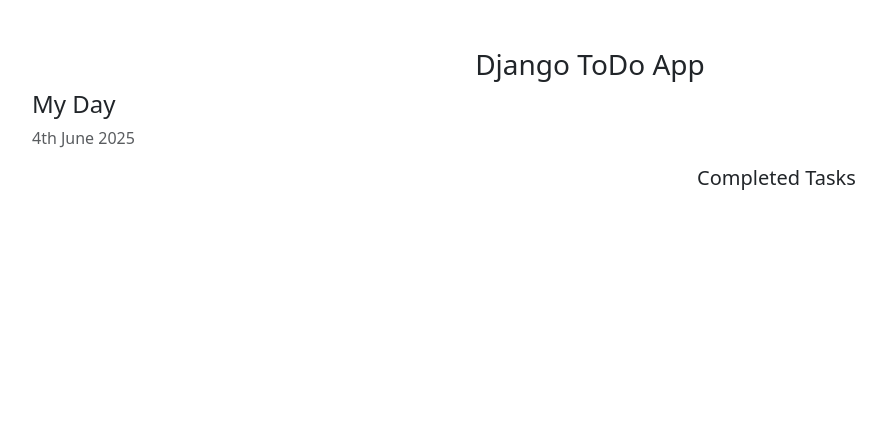
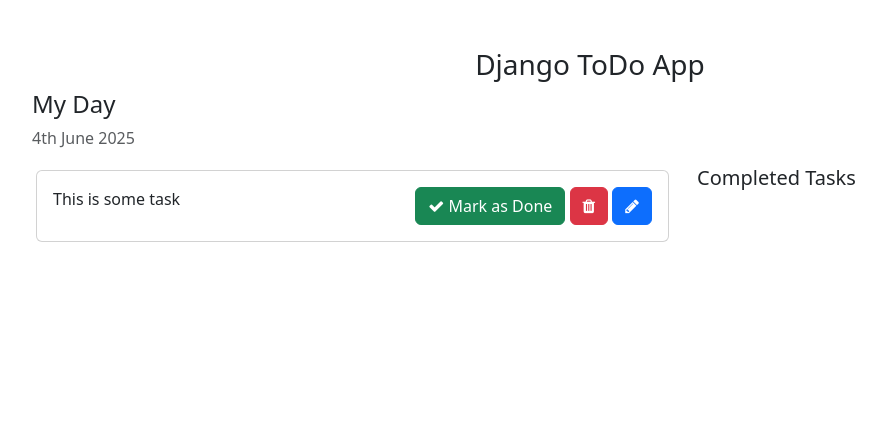
Before and after one commit to koushik21-design/todoApp, a Django app: page / in a window 1280 px wide. Shown: the top 441 px of the page, without its empty margins (50-936 px from the left). Run offline with Django 5.2, Linux system fonts and the light colour scheme.

Commit message:
modified home.html file

```diff
--- a/templates/home.html
+++ b/templates/home.html
@@ -26,7 +26,16 @@
             <p class="text-muted">{% now "jS F Y" %}</p>
             <div class="col-md-7 col-lg-7" style="height: 450px; overflow: scroll;">
                 <!-- List of all the tasks for the day -->
-
+                 <div class="card m-1">
+                    <div class="card-body">
+                        This is some task
+                        <span style="position: relative; float: right;">
+                            <a href="" class="btn btn-success"><i class="fa fa-check"></i> Mark as Done</a>
+                            <a href=""class="btn btn-danger"><i class="fa fa-trash"></i></a>
+                            <a href="" class="btn btn-primary"><i class="fa fa-pencil"></i></a>
+                        </span>
+                    </div>
+                </div>
             </div>
             <div class="col-md-5 col-lg-5">
                 <h5>Completed Tasks</h5>
```
